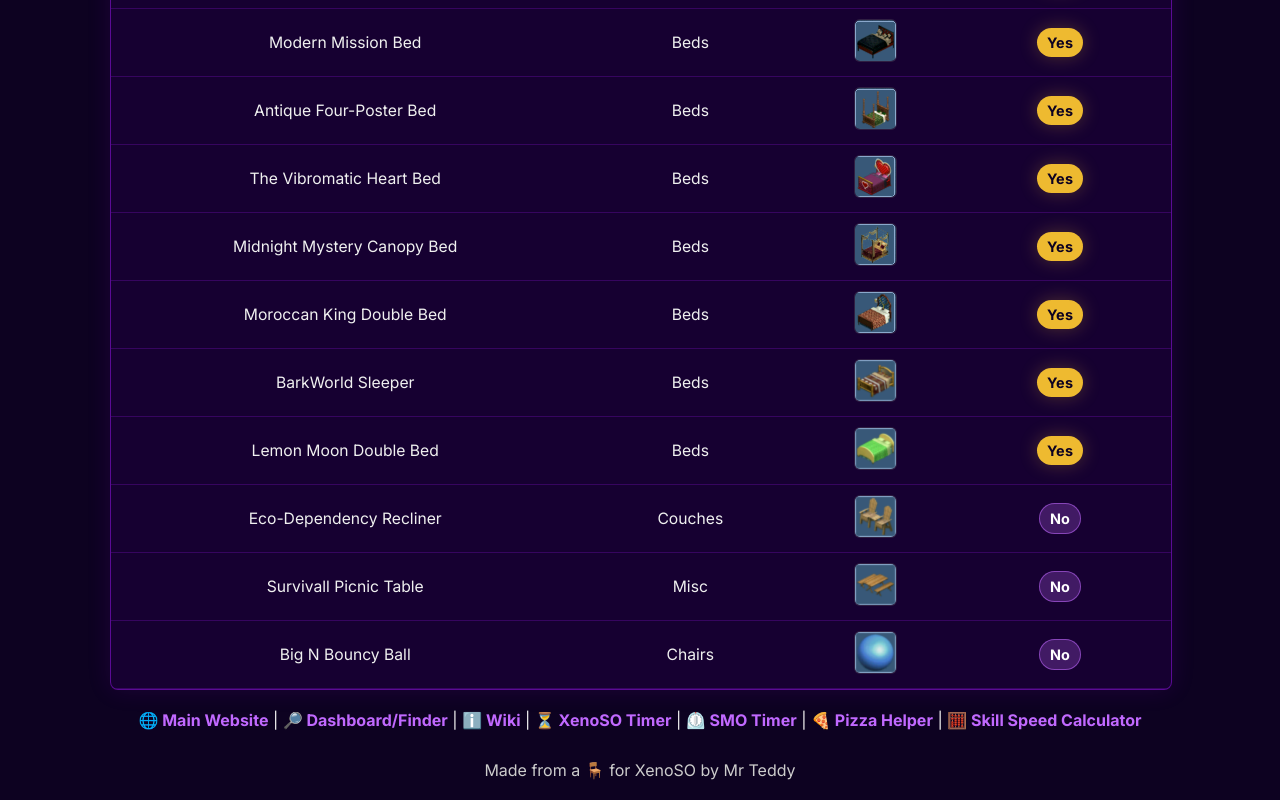
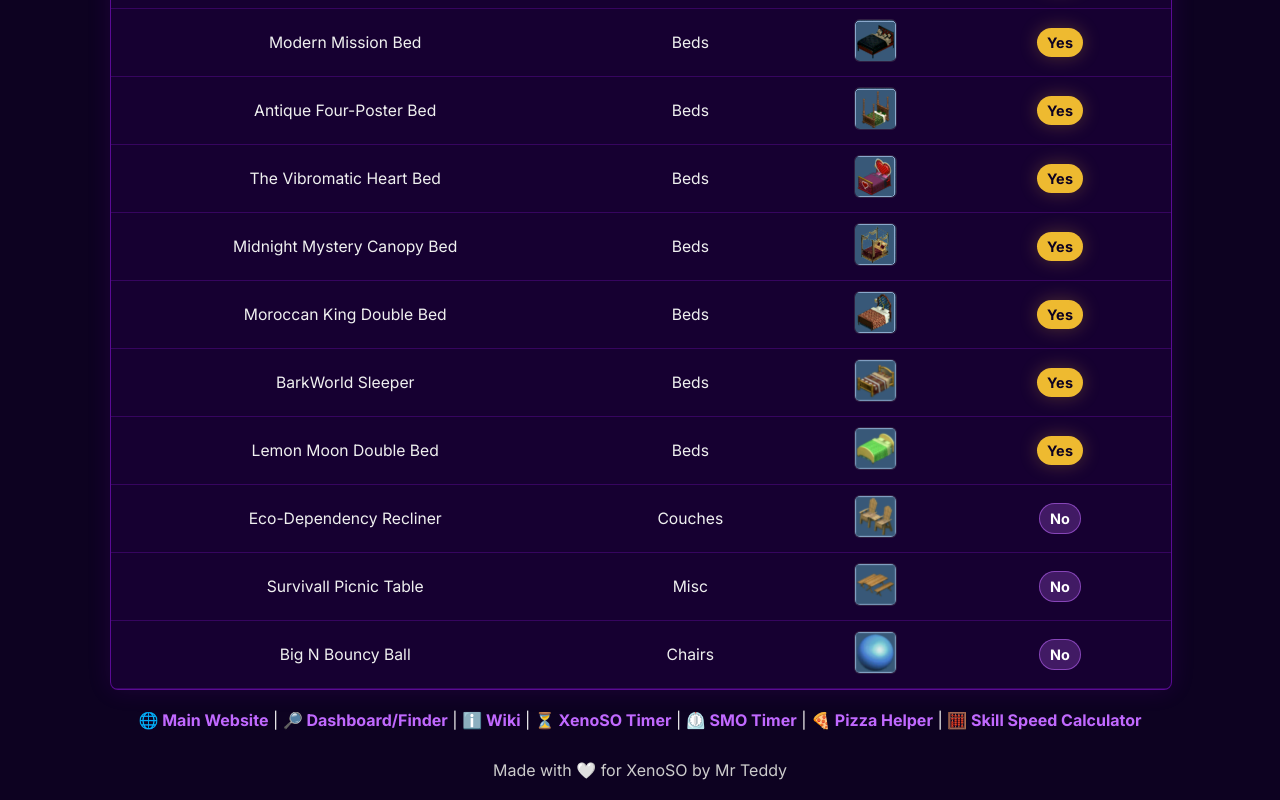
Before and after one commit to makinmagic/doesitwhite, a plain HTML site: page index.html in a window 1280 px wide. Shown: the part 10098-10898 px from the top of the page. Drawn offline with Linux system fonts and the light colour scheme.

Commit message:
Update index.html

```diff
--- a/index.html
+++ b/index.html
@@ -355,7 +355,7 @@
     <a href="https://makinmagic.github.io/skillspeed/" target="_blank">🧮 Skill Speed Calculator</a>
   </div>
 
-  <div id="footer-note">Made from a 🪑 for XenoSO by Mr Teddy</div>
+  <div id="footer-note">Made with 🤍 for XenoSO by Mr Teddy</div>
 
   <script>
 
```
